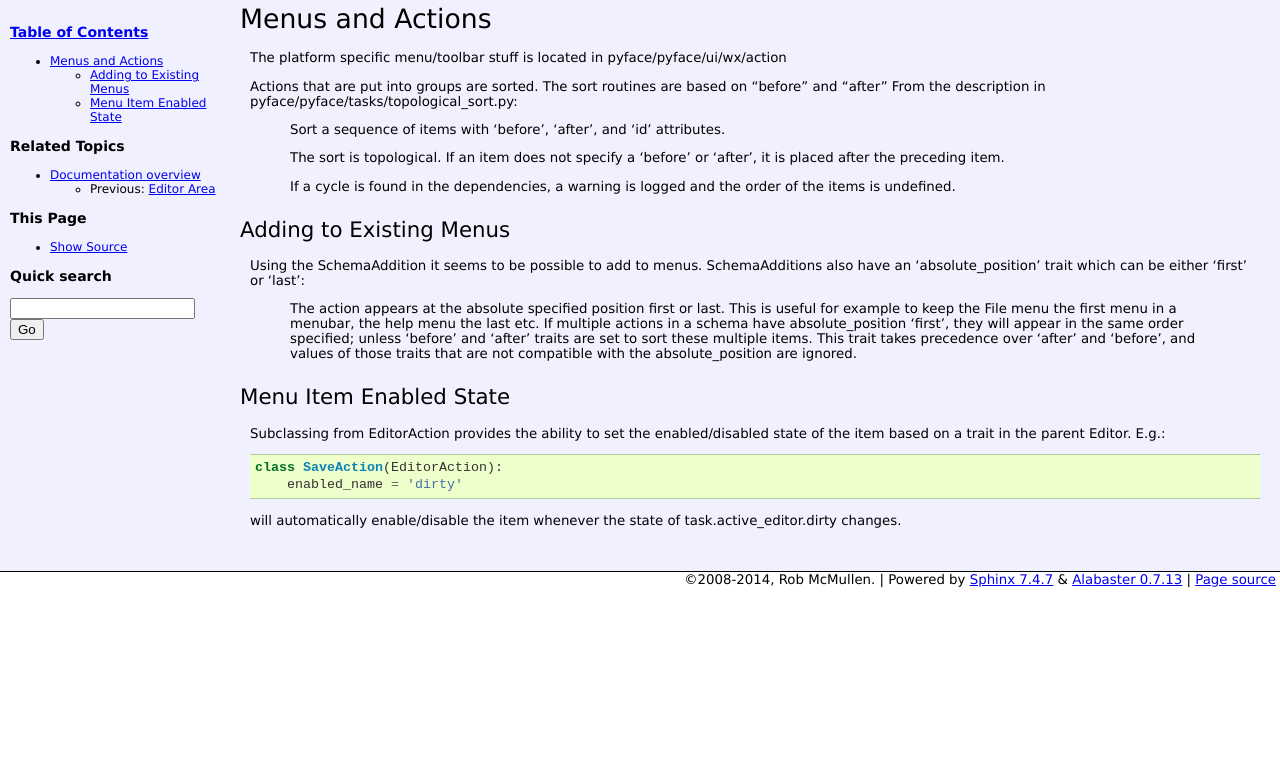
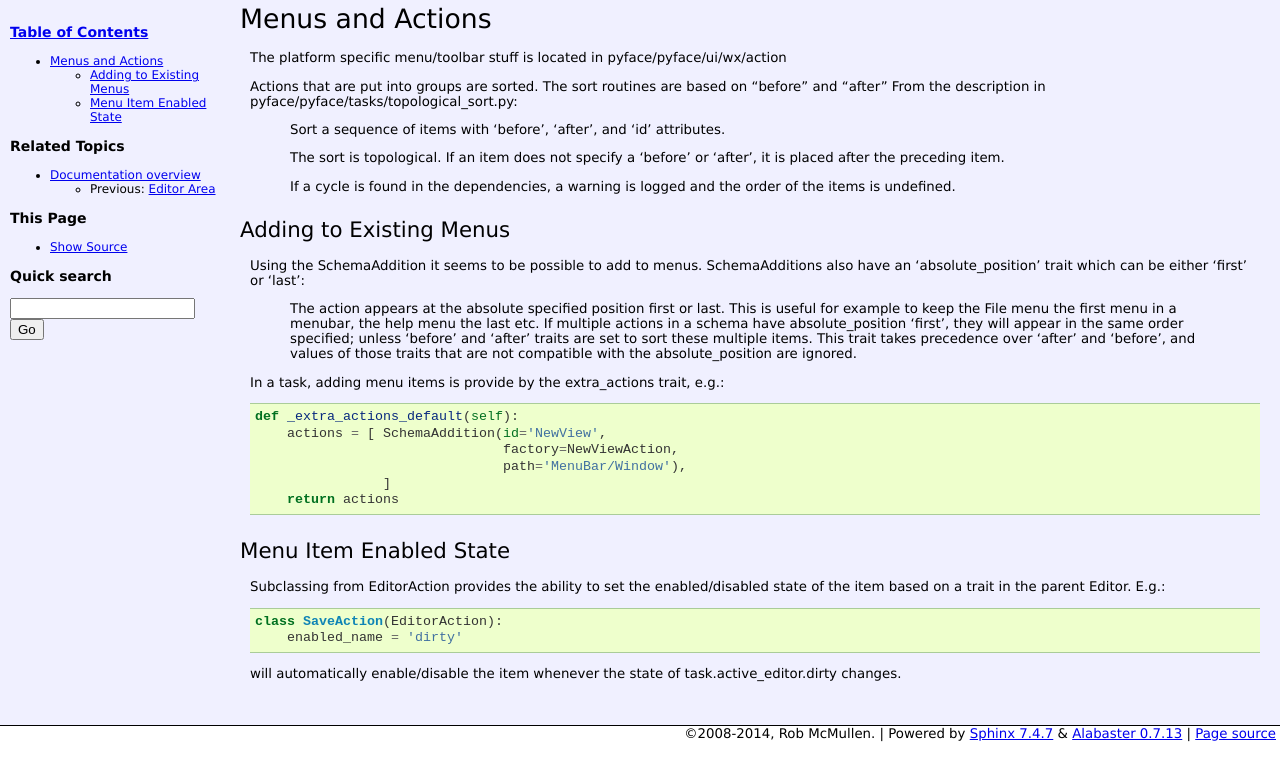
Before and after one commit to robmcmullen/omnivore, a Sphinx documentation site: the page built from docs/menus_and_actions.rst, in a window 1280 px wide. Shown: the top 781 px of the page. Built offline with Sphinx 7.4.7, drawn with Linux system fonts in a browser that asks for light colours; the version number could not be read and is left out.

Commit message:
Added example of using SchemaAddition to add menu items

```diff
--- a/docs/menus_and_actions.rst
+++ b/docs/menus_and_actions.rst
@@ -30,6 +30,14 @@ Using the SchemaAddition it seems to be possible to add to menus. SchemaAddition
     This trait takes precedence over 'after' and 'before', and values of those
     traits that are not compatible with the absolute_position are ignored.
 
+In a task, adding menu items is provide by the extra_actions trait, e.g.::
+
+    def _extra_actions_default(self):
+        actions = [ SchemaAddition(id='NewView',
+                                   factory=NewViewAction,
+                                   path='MenuBar/Window'),
+                    ]
+        return actions
 
 
 Menu Item Enabled State
```
